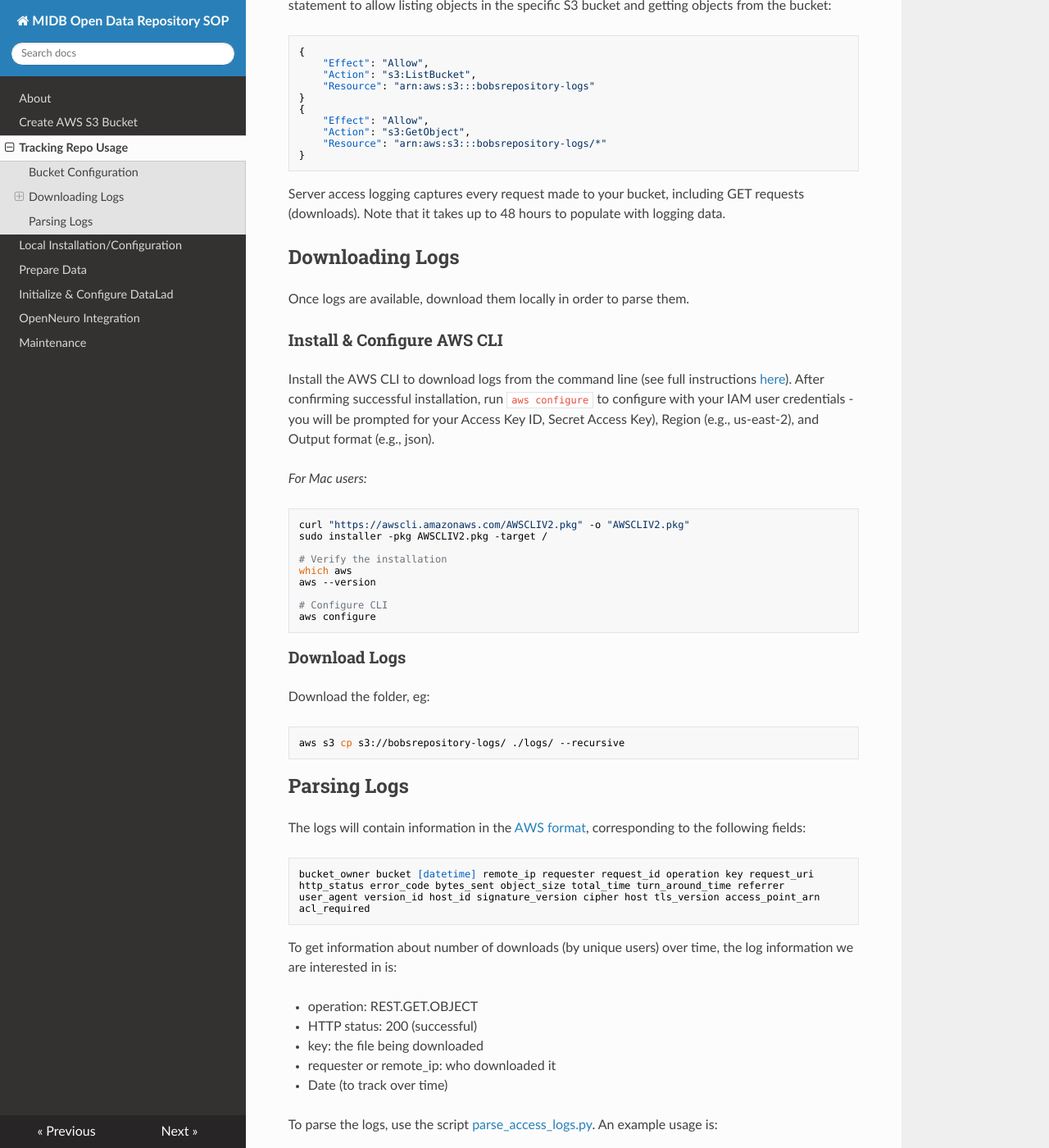
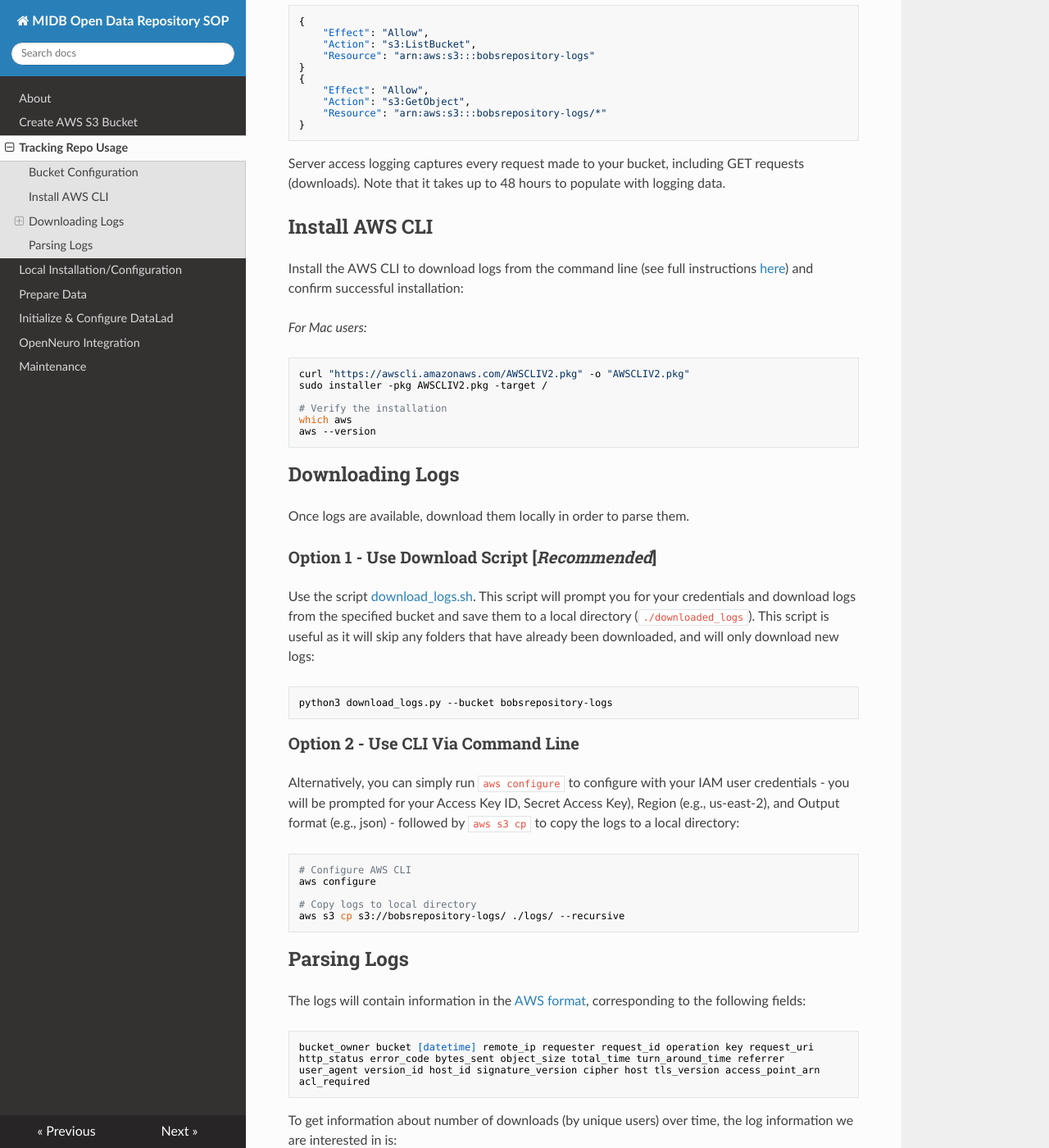
Before and after one commit to DCAN-Labs/opendatainit-docs, an MkDocs documentation site: the page built from docs/access-logging.md, in a window 1280 px wide and 1400 px high, scrolled down 522 px. Shown: the whole window at 82% size. Built offline with MkDocs 1.6.1, drawn with Linux system fonts in a browser that asks for light colours; nearby versions of some CDN libraries; some of the changed text lies outside the part shown.

Commit message:
add download_logs.py and documentation

````diff
--- a/docs/access-logging.md
+++ b/docs/access-logging.md
@@ -22,11 +21,8 @@ At minimum, the permissions for your IAM user or role should include the followi
 
 Server access logging captures every request made to your bucket, including GET requests (downloads). Note that it takes up to 48 hours to populate with logging data.
 
-## Downloading Logs
-Once logs are available, download them locally in order to parse them.
-
-### Install & Configure AWS CLI
-Install the AWS CLI to download logs from the command line (see full instructions [here](https://docs.aws.amazon.com/cli/latest/userguide/getting-started-install.html)). After confirming successful installation, run `aws configure` to configure with your IAM user credentials - you will be prompted for your Access Key ID, Secret Access Key), Region (e.g., us-east-2), and Output format (e.g., json).
+## Install AWS CLI
+Install the AWS CLI to download logs from the command line (see full instructions [here](https://docs.aws.amazon.com/cli/latest/userguide/getting-started-install.html)) and confirm successful installation:
 
 *For Mac users:*
 ```bash
@@ -36,14 +32,25 @@ sudo installer -pkg AWSCLIV2.pkg -target /
 # Verify the installation
 which aws
 aws --version
-
-# Configure CLI
-aws configure
 ```
 
-### Download Logs
-Download the folder, eg:
+## Downloading Logs
+Once logs are available, download them locally in order to parse them.
+
+### Option 1 - Use Download Script [*Recommended*]
+Use the script [download_logs.sh](https://github.com/DCAN-Labs/opendatainit-docs/blob/main/code/download_logs.py). This script will prompt you for your credentials and download logs from the specified bucket and save them to a local directory (`./downloaded_logs`). This script is useful as it will skip any folders that have already been downloaded, and will only download new logs:
+
 ```bash
+python3 download_logs.py --bucket bobsrepository-logs
+```
+
+### Option 2 - Use CLI Via Command Line
+Alternatively, you can simply run `aws configure` to configure with your IAM user credentials - you will be prompted for your Access Key ID, Secret Access Key), Region (e.g., us-east-2), and Output format (e.g., json) - followed by `aws s3 cp` to copy the logs to a local directory:
+```bash
+# Configure AWS CLI
+aws configure
+
+# Copy logs to local directory
 aws s3 cp s3://bobsrepository-logs/ ./logs/ --recursive
 ```
 
````
Also changed, not shown: other parts of docs/access-logging.md (+1 -2 lines), 1 other file.
